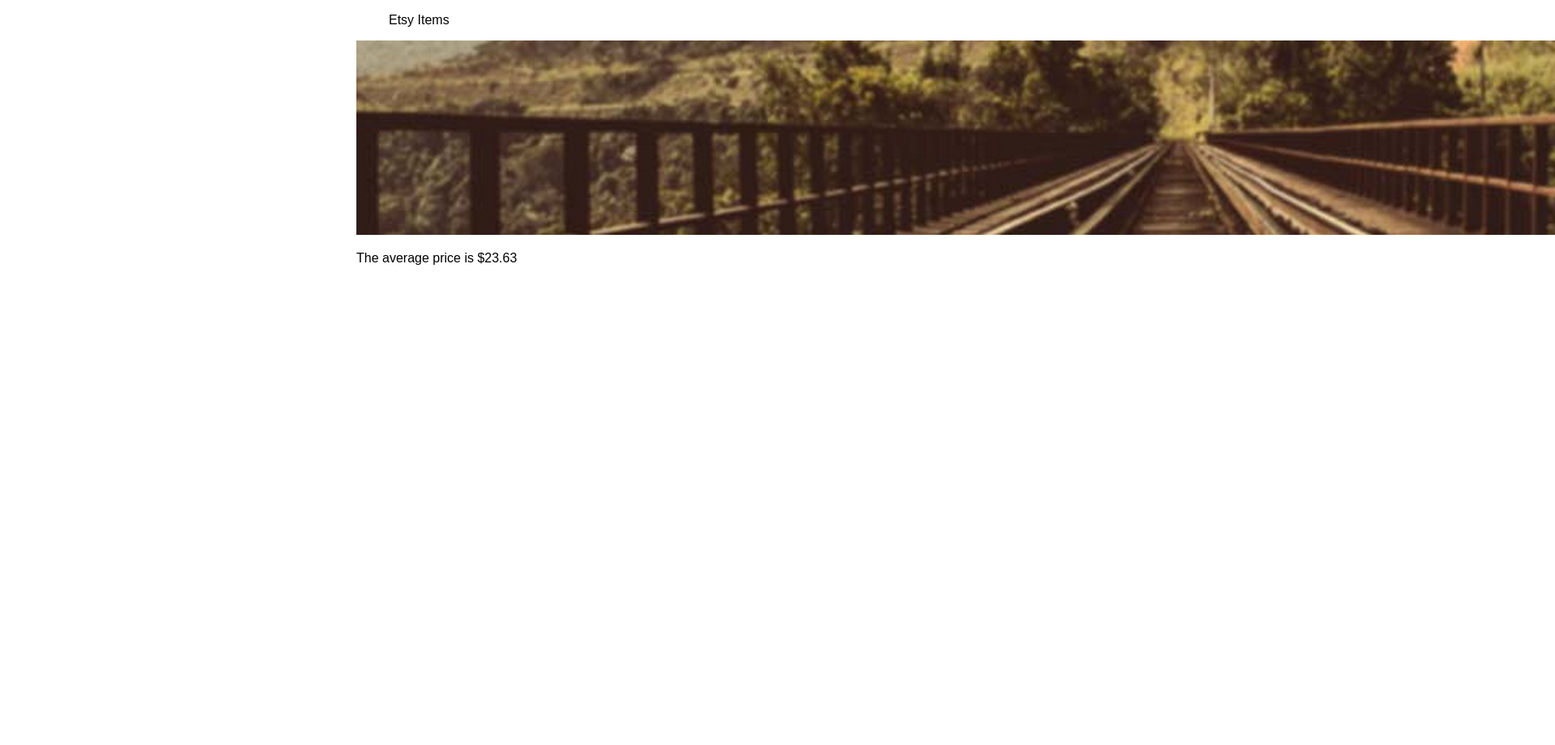
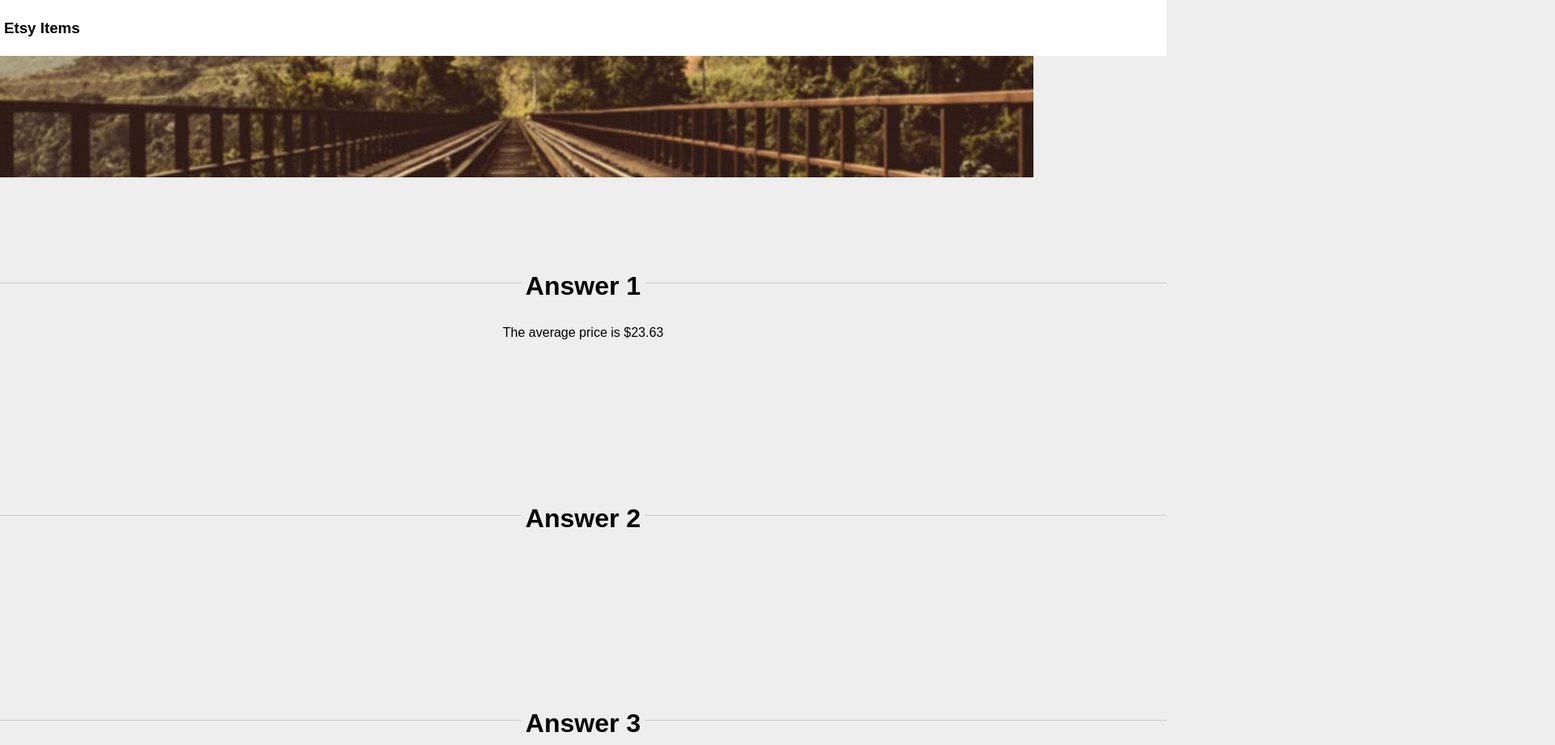
Before and after one commit to hopecrichlow/Etsy-Items, a plain HTML site: page index.html in a window 1280 px wide. Shown: the top 920 px of the page at 81% size, 1920 px wide, since content can reach past the window. Before the commit the page ends 800 px from the top, so only its background shows below. Drawn offline with Linux system fonts and the light colour scheme.

Commit message:
Basic layout

```diff
--- a/index.html
+++ b/index.html
@@ -12,17 +12,63 @@
     <header>
       <nav>
         <ul>
-          <li>Etsy Items</li>
+          <li>
+          <h3>Etsy Items</h3>
+          </li>
         </ul>
       </nav>
 
-      <p class="banner">
-        <img src="images/banner.jpg">
-      </p>
+      <div class="banner">
+        <img src="css/tracks.jpg">
+      </div>
     </header>
 
+    <div class="main">
 
-      <p id="answer1"></p>
+      <div class="box">
+        <h1>Answer 1</h1>
+        <br><br>
+        <p id="answer1"></p>
+      </div>
+
+      <div class="box">
+        <h1>Answer 2</h1>
+        <br><br>
+        <p id="answer2"></p>
+      </div>
+
+      <div class="box">
+        <h1>Answer 3</h1>
+        <br><br>
+        <p id="answer3"></p>
+      </div>
+
+      <div class="box">
+        <h1>Answer 4</h1>
+        <br><br>
+        <p id="answer4"></p>
+      </div>
+
+      <div class="box">
+        <h1>Answer 5</h1>
+        <br><br>
+        <p id="answer5"></p>
+      </div>
+
+      <div class="box">
+        <h1>Answer 6</h1>
+        <br><br>
+        <p id="answer6"></p>
+      </div>
+    </div>
+
+    <footer>
+      <div class="footer">
+          <p>2015 Hadiya Hope-Crichlow</p>
+      </div>
+    </footer>
+
+
 
 
 
--- a/scss/main.scss
+++ b/scss/main.scss
@@ -1,18 +1,63 @@
 $containerwidth: 400px;
+$mainbackground: #EEEEEE;
+
+body {
+  background-color: $mainbackground;
+}
 
 .container {
-  max-width: $containerwidth;
-  margin: 0 auto;
+  margin: 0;
+  width: 1440px;
+  font-family:'Open Sans: 400', sans-serif;
 
   header {
     margin: 0;
-
+    max-width: 100%;
     ul {
+      margin: 0;
       list-style: none;
+      background-color: #FFFFFF;
+      padding: 5px;
     }
-
-    p {
+    .banner {
       margin: 0;
+      max-width: 100%;
+      height: 250px;
+      img {
+        height: 150px;
+        max-width: 100%;
+      }
     }
   }
+
+  .main {
+    max-width: 100%;
+    margin-top: 30px;
+    text-align: center;
+    background-color: $mainbackground;
+    .box {
+      border-top: 1px solid #ccc;
+      padding-bottom: 200px;
+      h1 {
+        display: inline-block;
+        margin: -50px;
+        padding: 5px;
+        background-color: $mainbackground;
+      }
+    }
+  }
+
+  .footer{
+    margin:0;
+    max-width: 100%;
+    p{
+      height: 150px;
+      margin-top: 20px;
+      text-align: center;
+      background: #4B494F;
+      color: #989898;
+      padding: 26px;
+    }
+  }
+
 }
```
Also changed, not shown: css/main.css, css/tracks.jpg (renamed from images/banner.jpg).
